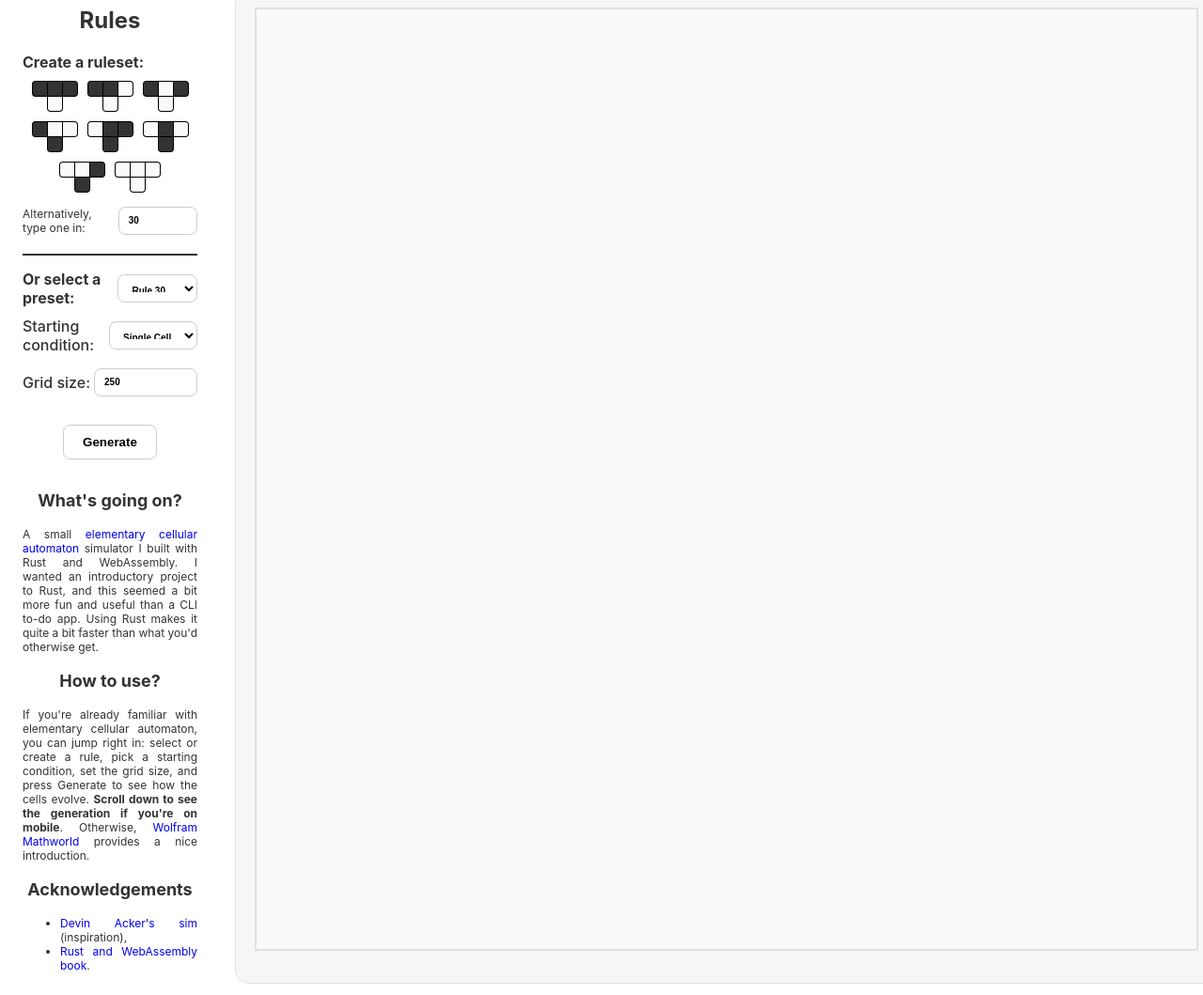
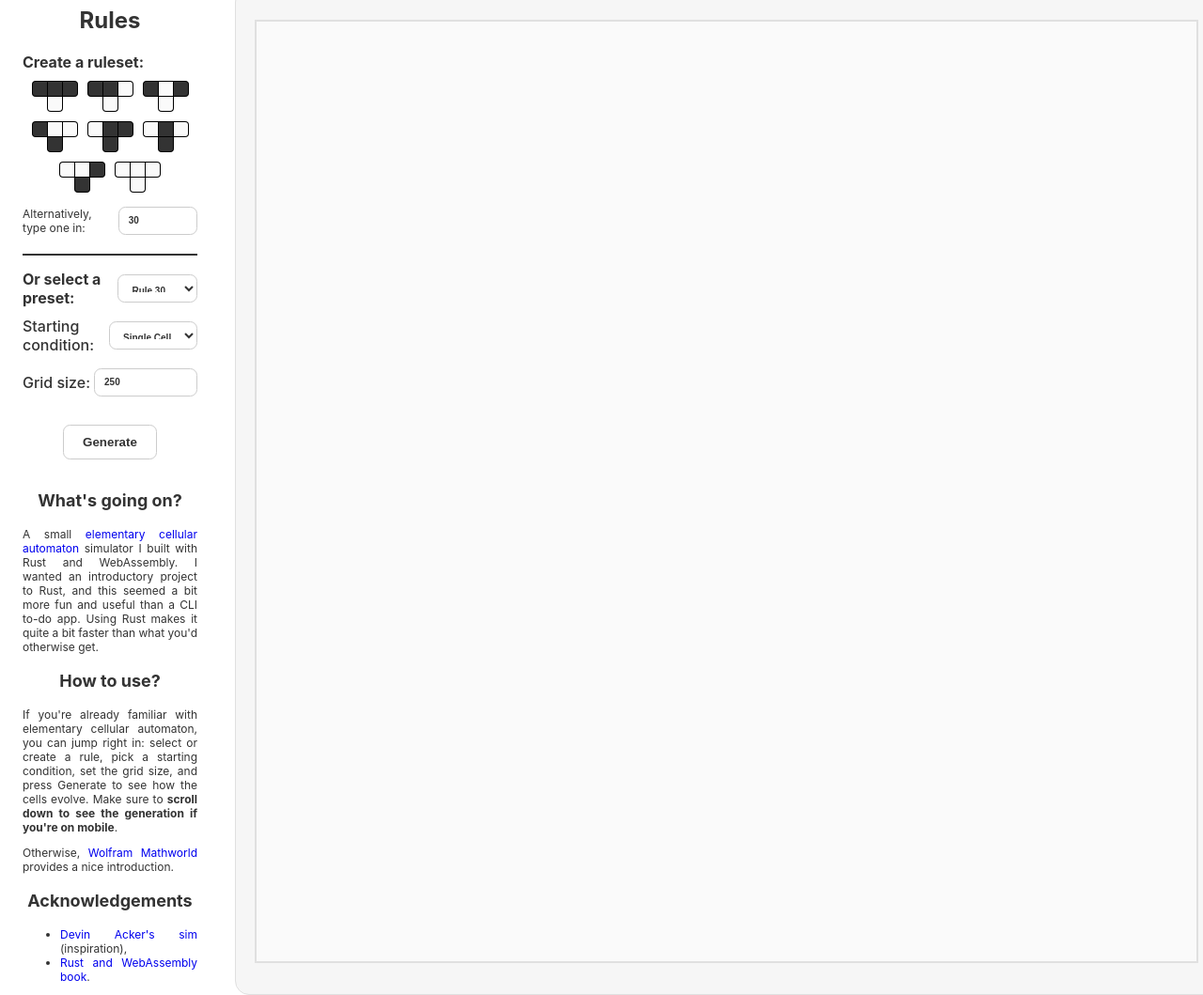
Before and after one commit to bogdanvucetic/wasm-elementary-cellular-automaton, a website built with webpack: page www/index.html in a window 1280 px wide. Shown: the part 196-1255 px from the top of the page at 94% size. Built offline with nearby package versions, Linux system fonts and the light colour scheme; what wasm-elementary-cellular-automaton would draw is missing.

Commit message:
minor fixes

```diff
--- a/www/index.html
+++ b/www/index.html
@@ -54,6 +54,7 @@
 
       #sidebar button {
         width: 100px;
+        color: #333;
         padding: 10px;
         margin-bottom: 15px;
         border: 1px solid #cccccc;
@@ -71,13 +72,14 @@
       #sidebar select,
       #sidebar input {
         width: 110px;
-        font-size: 10px;
         padding: 10px;
         margin: 5px 0;
+        font-size: 10px;
+        font-weight: bold;
+        color: #333;
         border: 1px solid #cccccc;
         border-radius: 7.5px;
         background-color: #ffffff;
-        font-weight: bold;
       }
 
       #controls-panel {
@@ -180,8 +182,9 @@
         font-weight: normal;
       }
 
-      /* Canvas area */
       #display-area {
+        display: flex;
+        align-items: center;
         padding: 20px;
         background-color: #f6f6f6;
         border: 1px solid #e0e0e0;
@@ -195,8 +198,7 @@
         border: 2px solid #e0e0e0;
       }
 
-      @media (max-width: 600px) {
-        /* Stack sidebar and display area vertically */
+      @media (max-width: 900px) {
         #app-container {
           flex-direction: column;
           align-items: center;
@@ -371,8 +373,11 @@
           <h3>How to use?</h3>
           <p>
             If you're already familiar with elementary cellular automaton, you can jump right in: select or create a rule,
-            pick a starting condition, set the grid size, and press Generate to see how the cells evolve. <b>Scroll down
-            to see the generation if you're on mobile</b>. Otherwise,
+            pick a starting condition, set the grid size, and press Generate to see how the cells evolve. Make sure to <b>scroll
+            down to see the generation if you're on mobile</b>.
+          </p>
+          <p>
+            Otherwise,
             <a href="https://mathworld.wolfram.com/ElementaryCellularAutomaton.html">Wolfram Mathworld</a> provides a nice
             introduction.
           </p>
```
Also changed, not shown: .appveyor.yml (deleted), .travis.yml (deleted), README.md, 7 other files.
